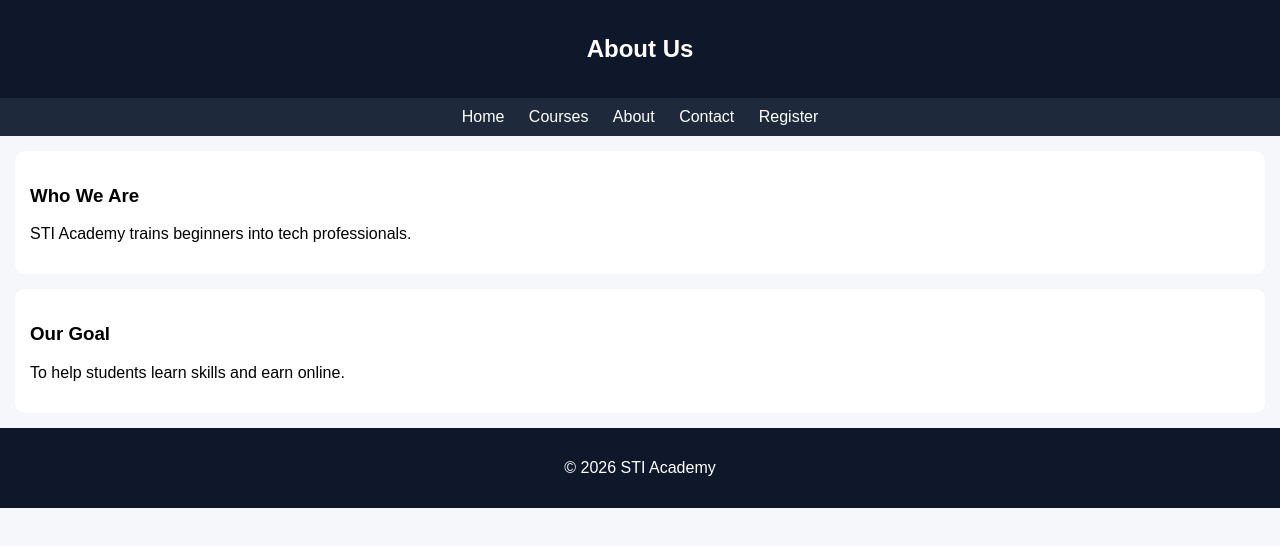
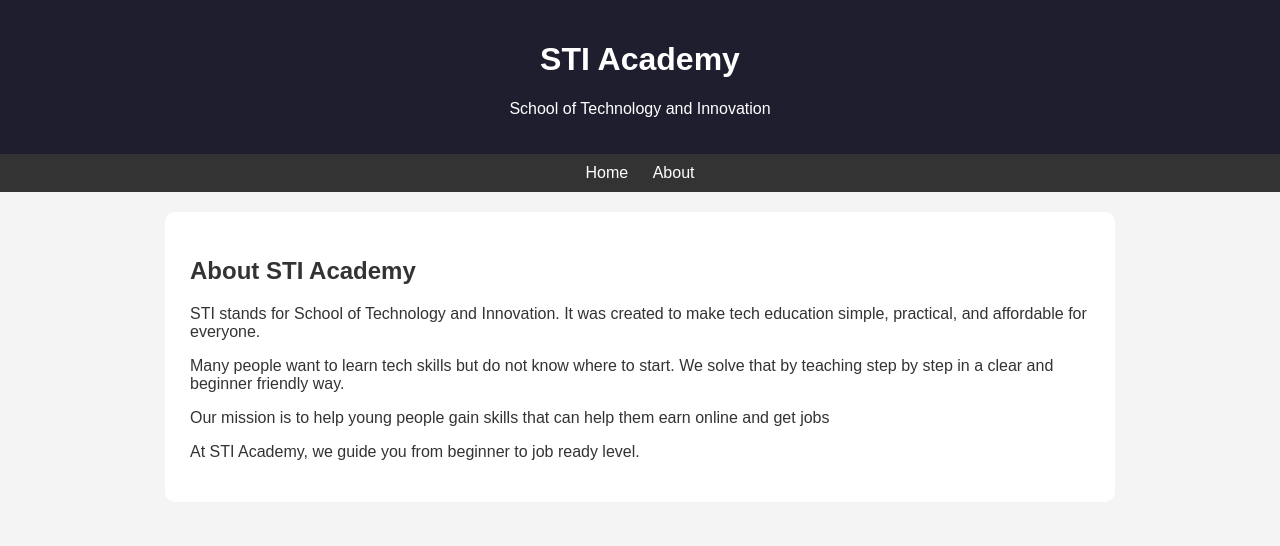
Before and after one commit to stiacademy/Sti-academy, a plain HTML site: page about.html in a window 1280 px wide. Drawn offline with Linux system fonts and the light colour scheme.

Commit message:
Update about.html

```diff
--- a/about.html
+++ b/about.html
@@ -1,65 +1,77 @@
 <!DOCTYPE html>
-<html>
+<html lang="en">
 <head>
-    <title>About STI Academy</title>
+  <meta charset="UTF-8">
   <meta name="viewport" content="width=device-width, initial-scale=1.0">
+  <title>STI Academy - About</title>
+  <style>
+    body {
+      font-family: Arial, sans-serif;
+      margin: 0;
+      background: #f4f4f4;
+      color: #333;
+    }
 
-    <style>
-        body { margin:0; font-family:Arial; background:#f5f7fb; }
-
-        header, footer {
-            background:#0f172a;
-            color:white;
-            text-align:center;
-            padding:15px;
+    header {
+      background: #1e1e2f;
+      color: white;
+      padding: 20px;
+      text-align: center;
     }
 
     nav {
-            background:#1e293b;
-            text-align:center;
-            padding:10px;
+      background: #333;
+      padding: 10px;
+      text-align: center;
     }
 
     nav a {
-            color:white;
-            margin:10px;
-            text-decoration:none;
+      color: white;
+      margin: 0 10px;
+      text-decoration: none;
     }
 
-        .card {
-            background:white;
-            margin:15px;
-            padding:15px;
-            border-radius:10px;
+    section {
+      max-width: 900px;
+      margin: 20px auto;
+      background: white;
+      padding: 25px;
+      border-radius: 10px;
     }
   </style>
 </head>
-
 <body>
 
-<header><h2>About Us</h2></header>
+  <header>
+    <h1>STI Academy</h1>
+    <p>School of Technology and Innovation</p>
+  </header>
 
   <nav>
     <a href="index.html">Home</a>
-    <a href="courses.html">Courses</a>
     <a href="about.html">About</a>
-    <a href="contact.html">Contact</a>
-    <a href="register.html">Register</a>
   </nav>
 
-<div class="card">
-    <h3>Who We Are</h3>
-    <p>STI Academy trains beginners into tech professionals.</p>
-</div>
+  <section>
+    <h2>About STI Academy</h2>
+    <p>
+      STI stands for School of Technology and Innovation. It was created to make tech education simple,
+      practical, and affordable for everyone.
+    </p>
 
-<div class="card">
-    <h3>Our Goal</h3>
-    <p>To help students learn skills and earn online.</p>
-</div>
+    <p>
+      Many people want to learn tech skills but do not know where to start. We solve that by teaching step
+      by step in a clear and beginner friendly way.
+    </p>
 
-<footer>
-    <p>© 2026 STI Academy</p>
-</footer>
+    <p>
+      Our mission is to help young people gain skills that can help them earn online and get jobs
+    </p>
+
+    <p>
+      At STI Academy, we guide you from beginner to job ready level.
+    </p>
+  </section>
 
 </body>
 </html>
```
Lines whose indentation alone changed are shown as unchanged.
